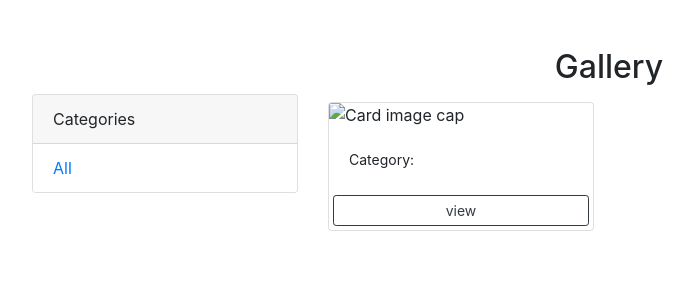
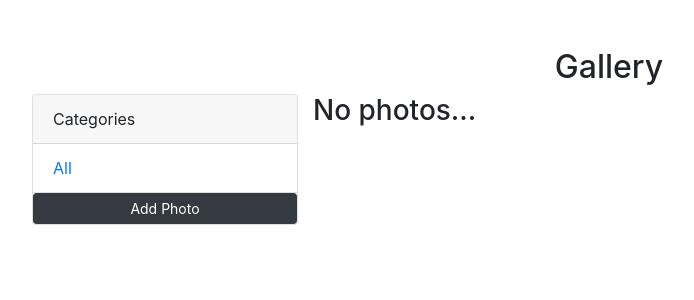
Before and after one commit to C-Ogamba/Photo-gallery, a Django app: page / in a window 1280 px wide. Shown: the top 300 px of the page, without its empty margins (31-725 px from the left). Run offline with Django 4.2, Linux system fonts and the light colour scheme.

Commit message:
Feat: update the templates files

```diff
--- a/photos/templates/photos/gallery.html
+++ b/photos/templates/photos/gallery.html
@@ -21,23 +21,29 @@
                     </div>
                     <ul class="list-group list-group-flush">
                         <li class="list-group-item"> <a href="{% url 'gallery' %}">All</a></li>
+                        {% for category in categories%}
+                        <li class="list-group-item"> <a href="{% url 'gallery' %}?category={{category.name}}">{{ category.name }}</a></li>
+                        {% endfor %}
+                        <a href="{% url 'add' %}" class="btn btn-dark btn-block btn-sm"> Add Photo</a>
                     </ul>
                 </div>
             </div>
             <div class="col-md-9">
                 <div class="row">
-
+                    {% for photo in photos %}
                     <div class="col-md-4">
                         <div class="card my-2">
-                            <img class="card-img-top image-thumbnail" src="" alt="Card image cap">
+                            <img class="card-img-top image-thumbnail" src="{{ photo.image.url }}" alt="Card image cap">
                             <div class="card-body">
-                                <small class="card-text">Category:</small>
+                                <small class="card-text">Category: {{photo.category.name}}</small>
                             </div>
-                            <a href="{% url 'photo' 5 %}" class="btn btn-outline-dark btn-sm m-1">view</a>
+                            <a href="{% url 'photo' photo.id %}" class="btn btn-outline-dark btn-sm m-1">view</a>
                         </div>
 
                     </div>
-
+                    {% empty %}
+                        <h3>No photos...</h3>
+                    {% endfor %}
                 </div>
             </div>
         </div>
--- a/photos/templates/photos/photo.html
+++ b/photos/templates/photos/photo.html
@@ -17,7 +17,7 @@
                 <a href="{% url 'gallery' %}" class="btn btn-dark my-3">Go Back</a>
 
                 <div style="height: 90vh;">
-                    <img class="image" style="max-width: 100%; max-height: 100%; "
+                    <img class="image" style="max-width: 100%; max-height: 100%;"
                     src="{{photo.image.url}}" alt="Card image cap">
                     <p>{{photo.description}}</p>
 
```
